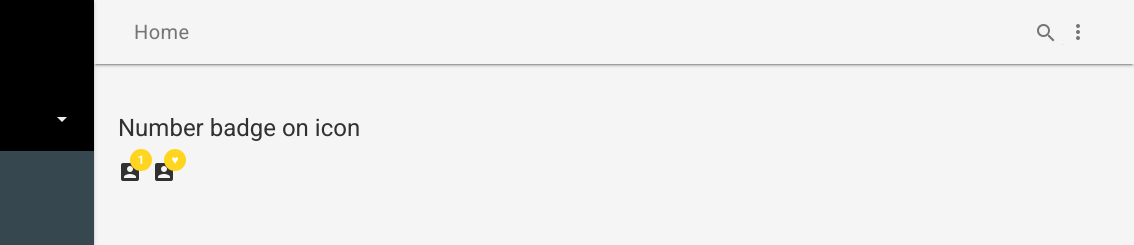
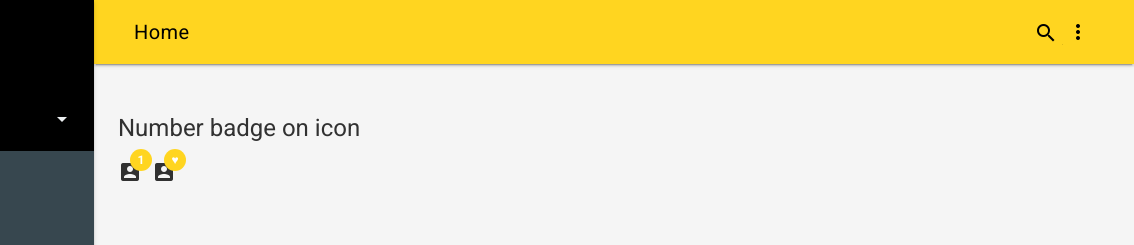
Before and after one commit to telemark/material-design-mal, a website: page public/index.html in a window 1280 px wide. Shown: the top 245 px of the page, 146-1280 px from the left. Drawn offline with nearby package versions, Linux system fonts and the light colour scheme.

Commit message:
TFK Yellow background in header-row.

```diff
--- a/public/index.html
+++ b/public/index.html
@@ -15,7 +15,7 @@
 
     <div class="tfk-layout mdl-layout mdl-js-layout mdl-layout--fixed-drawer mdl-layout--fixed-header">
       <header class="tfk-header mdl-layout__header mdl-color--grey-100 mdl-color-text--grey-600">
-        <div class="mdl-layout__header-row">
+        <div class="mdl-layout__header-row header-row__tfk-background-yellow">
           <span class="mdl-layout-title">Home</span>
           <div class="mdl-layout-spacer"></div>
           <div class="mdl-textfield mdl-js-textfield mdl-textfield--expandable">
@@ -676,7 +676,7 @@
       </main>
     </div>
 
-  <script src="../node_modules/material-design-lite/material.min.js"></script>
-
+  <!-- <script src="../node_modules/material-design-lite/material.min.js"></script> -->
+  <script defer src="https://code.getmdl.io/1.1.3/material.min.js"></script>
   </body>
 </html>
--- a/scss/main.scss
+++ b/scss/main.scss
@@ -7,3 +7,4 @@
 @import "modules/_content";
 @import "modules/_card";
 @import "modules/_checkbox";
+@import "modules/_header";
--- /dev/null
+++ b/scss/modules/_header.scss
@@ -0,0 +1,5 @@
+
+.header-row__tfk-background-yellow {
+  background-color: $color-primary;
+  color: black;
+}
```
Also changed, not shown: public/css/main.css.
